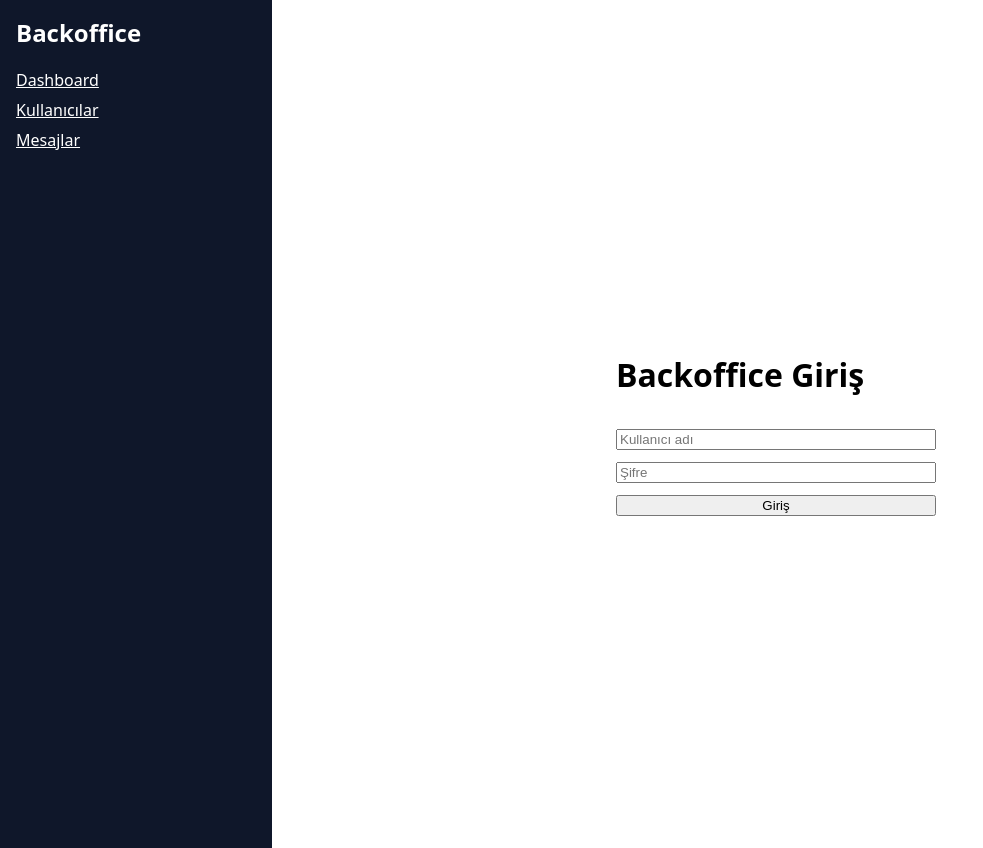
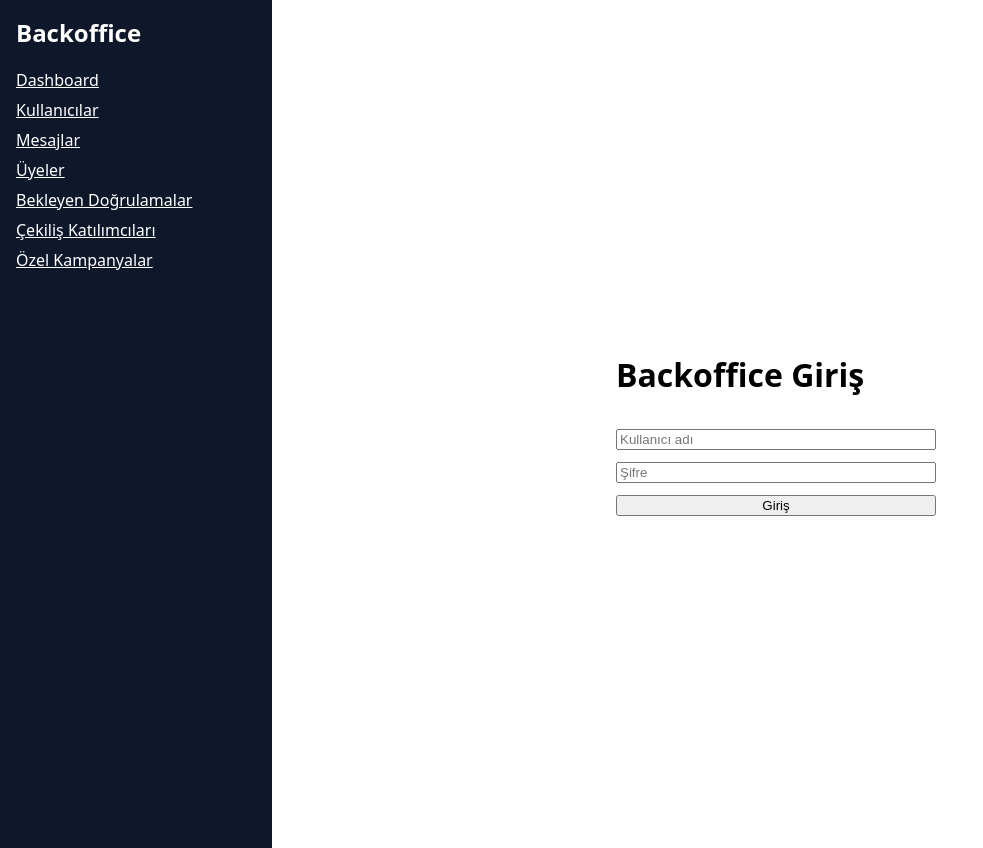
Before and after one commit to batikuzey001-debug/telegrambot, a Next.js app in the folder apps/backoffice/: page /login in a window 1280 px wide. Shown: the whole page, without its empty margins (0-983 px from the left). Built offline with nearby package versions, Linux system fonts and the light colour scheme.

Commit message:
Update layout.tsx

```diff
--- a/apps/backoffice/app/layout.tsx
+++ b/apps/backoffice/app/layout.tsx
@@ -1,4 +1,5 @@
 export const metadata = { title: "Backoffice" };
+
 export default function RootLayout({ children }: { children: React.ReactNode }) {
   return (
     <html lang="tr">
@@ -10,6 +11,10 @@ export default function RootLayout({ children }: { children: React.ReactNode })
               <a href="/dashboard" style={{ color: "#fff" }}>Dashboard</a>
               <a href="/users" style={{ color: "#fff" }}>Kullanıcılar</a>
               <a href="/messages" style={{ color: "#fff" }}>Mesajlar</a>
+              <a href="/members" style={{ color: "#fff" }}>Üyeler</a>
+              <a href="/pending" style={{ color: "#fff" }}>Bekleyen Doğrulamalar</a>
+              <a href="/raffle" style={{ color: "#fff" }}>Çekiliş Katılımcıları</a>
+              <a href="/raffles" style={{ color: "#fff" }}>Özel Kampanyalar</a>
             </nav>
           </aside>
           <main style={{ flex: 1, padding: 24 }}>{children}</main>
```
